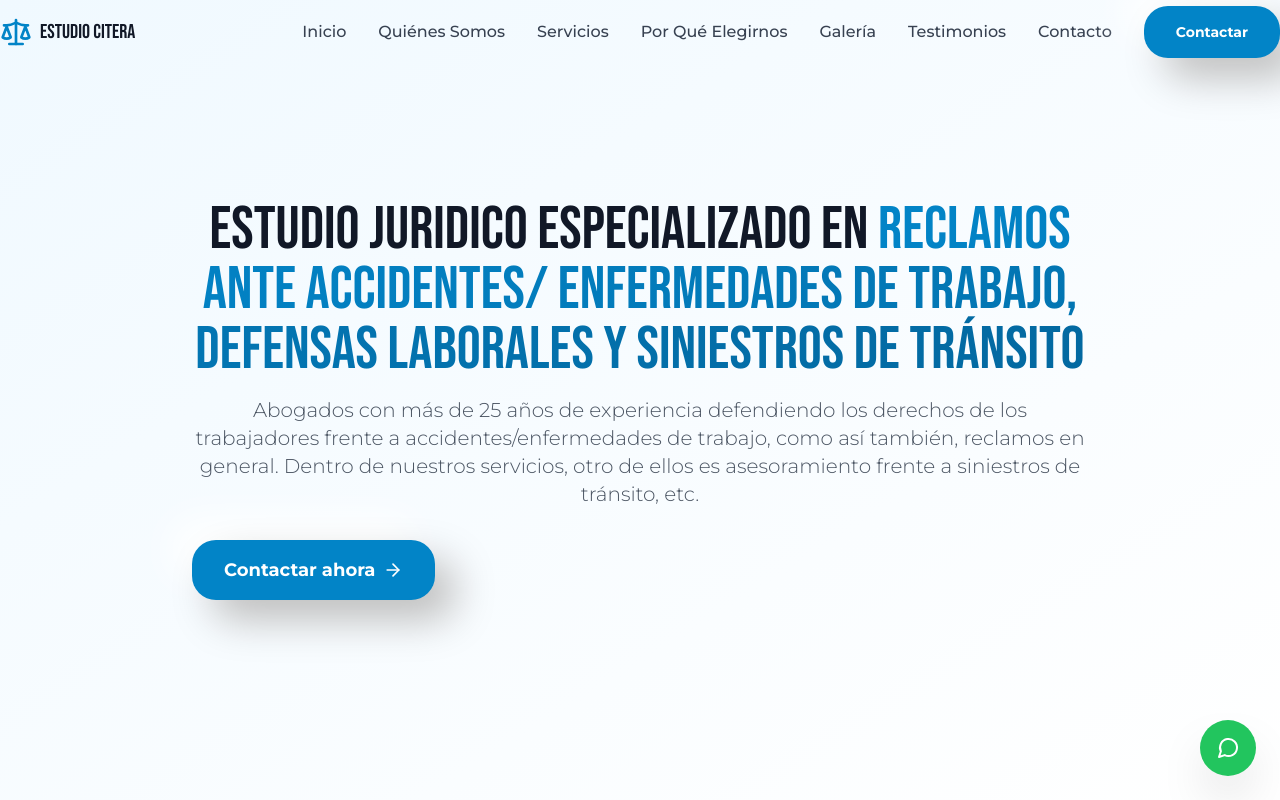
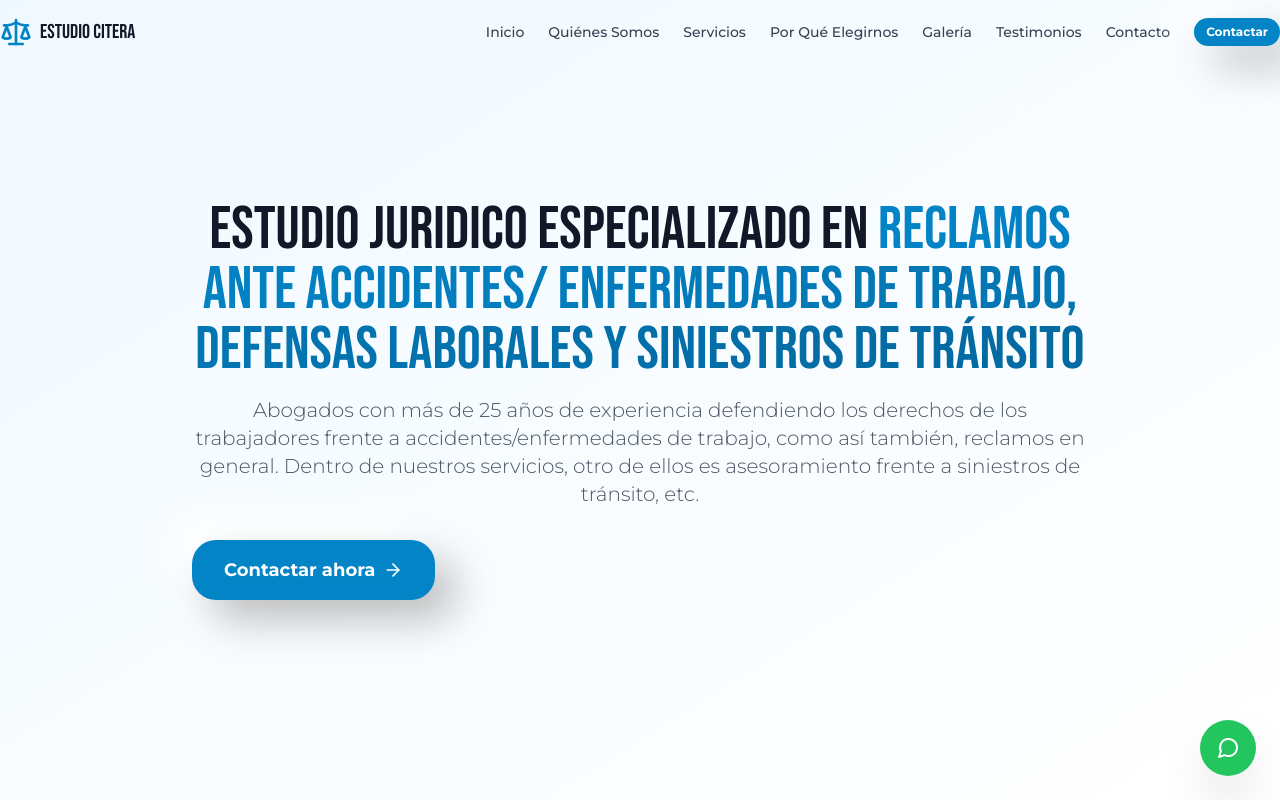
Before and after one commit to ZanellaOrnela/ESTUDIO-ANALIA-CITERA, a Next.js app: page / in a window 1280 px wide. Shown: the top 800 px of the page. Built offline with nearby package versions, Linux system fonts and the light colour scheme.

Commit message:
Make navbar text and button smaller

```diff
--- a/components/Header.tsx
+++ b/components/Header.tsx
@@ -49,19 +49,19 @@ const Header = () => {
           </div>
 
           {/* Desktop Navigation */}
-          <div className="hidden md:flex items-center space-x-8">
+          <div className="hidden md:flex items-center space-x-6">
             {navItems.map((item) => (
               <button
                 key={item.name}
                 onClick={() => scrollToSection(item.href)}
-                className="text-gray-700 hover:text-primary-600 font-medium transition-colors duration-200"
+                className="text-sm text-gray-700 hover:text-primary-600 font-medium transition-colors duration-200"
               >
                 {item.name}
               </button>
             ))}
             <button
               onClick={() => scrollToSection('contact')}
-              className="btn-3d text-sm"
+              className="btn-3d text-xs px-3 py-1.5"
             >
               Contactar
             </button>
@@ -91,7 +91,7 @@ const Header = () => {
               ))}
               <button
                 onClick={() => scrollToSection('contact')}
-                className="btn-3d w-full text-sm"
+                className="btn-3d w-full text-xs px-3 py-1.5"
               >
                 Contactar
               </button>
```
